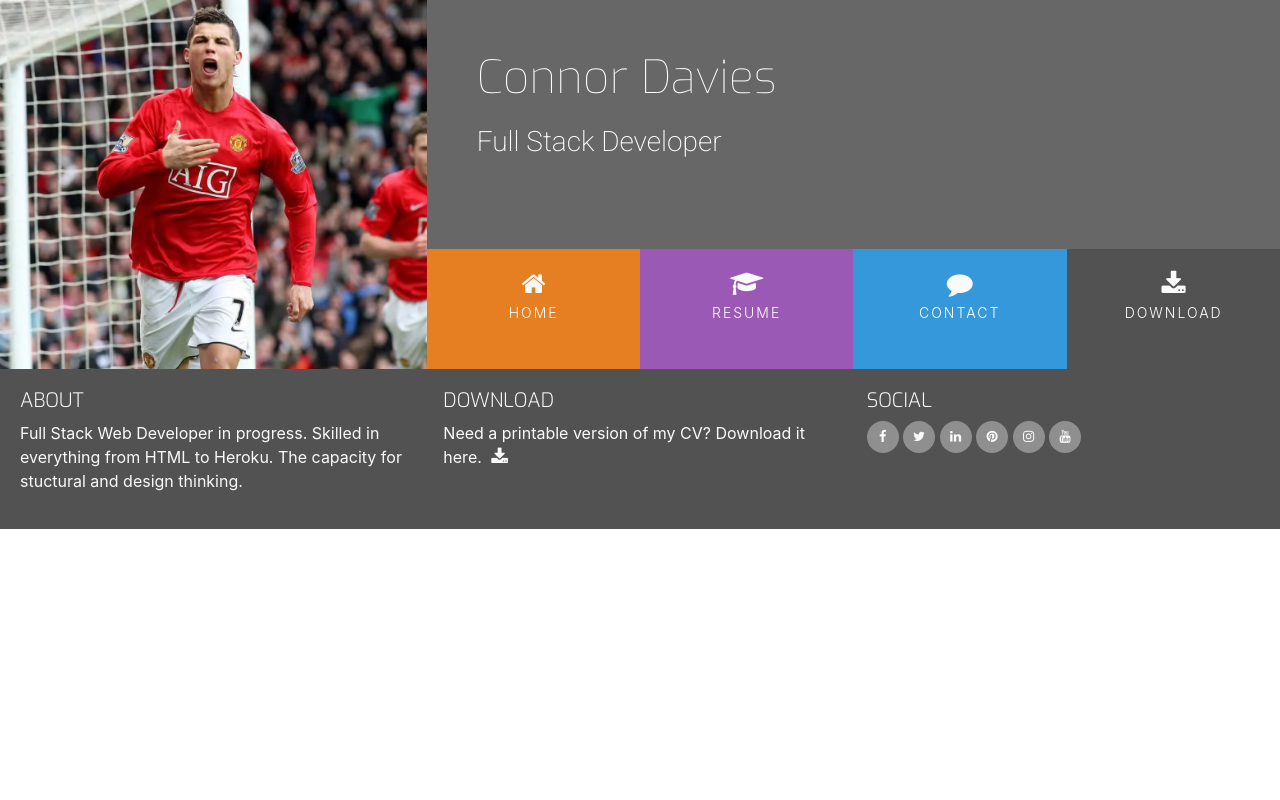
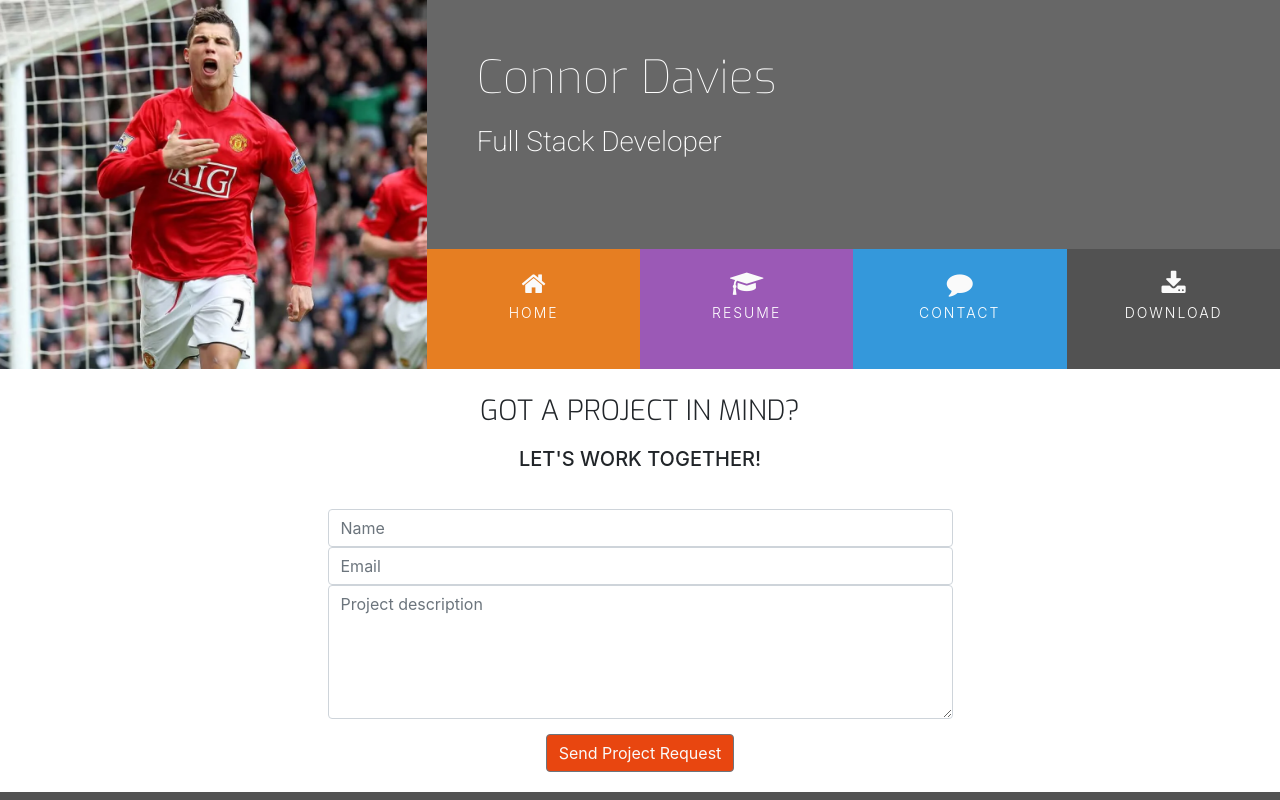
Before and after one commit to ConRdav/bootstrap-resume, a plain HTML site: page contact.html in a window 1280 px wide. Shown: the top 800 px of the page. Drawn offline with nearby package versions, Linux system fonts and the light colour scheme.

Commit message:
Add contact.html content

```diff
--- a/assets/css/style.css
+++ b/assets/css/style.css
@@ -16,6 +16,10 @@
 
 .bg-color-work-history {
     background-color: #9b59b6;
+}
+
+.bg-color-contact {
+    background-color: #fff;
 }
 
 .ui-menu-color-home {
@@ -322,3 +326,35 @@ footer {
 .history-items {
     margin-bottom: 30px;
 }
+
+/*Contact Form*/
+
+.contact-heading {
+    font-family: "Exo", sans-serif;
+    font-weight: 300;
+    margin-top: 25px;
+    margin-bottom: 20px;
+}
+
+.center-form {
+    padding-top: 10px;
+    margin: 0 auto;
+    max-width: 70%;
+}
+
+button[type="submit"] {
+    margin-top: 15px;
+    margin-bottom: 20px;
+    color: #fafafa;
+    background-color: #e84610;
+}
+
+/*Media Query*/
+@media(min-width: 992px) {
+    .center-form {
+        padding-top: 30px;
+        min-height: 240px;
+        margin: 0 auto;
+        max-width: 50%;
+    }
+}
--- a/contact.html
+++ b/contact.html
@@ -27,13 +27,13 @@
                     <div class="col">
                         <ul id="nav" class="list-inline menucontainer">
                             <li class="col-6 col-sm-3 ui-menu-color-home list-inline-item menuitem">
-                                <a href="#" class="hvr-sweep-to-bottom"><i class="fa fa-home" aria-hidden="true"></i><span>Home</span></a>
+                                <a href="index.html" class="hvr-sweep-to-bottom"><i class="fa fa-home" aria-hidden="true"></i><span>Home</span></a>
                             </li>
                             <li class="col-6 col-sm-3 ui-menu-color-resume list-inline-item menuitem">
-                                <a href="#" class="hvr-sweep-to-bottom"><i class="fa fa-graduation-cap" aria-hidden="true"></i><span>Resume</span></a>
+                                <a href="resume.html" class="hvr-sweep-to-bottom"><i class="fa fa-graduation-cap" aria-hidden="true"></i><span>Resume</span></a>
                             </li>
                             <li class="col-6 col-sm-3 ui-menu-color-contact list-inline-item menuitem">
-                                <a href="#" class="hvr-sweep-to-bottom"><i class="fa fa-comment" aria-hidden="true"></i><span>Contact</span></a>
+                                <a href="contact.html" class="hvr-sweep-to-bottom"><i class="fa fa-comment" aria-hidden="true"></i><span>Contact</span></a>
                             </li>
                             <li class="col-6 col-sm-3 ui-menu-color-download list-inline-item menuitem">
                                 <a href="#" class="hvr-sweep-to-bottom"><i class="fa fa-download" aria-hidden="true"></i><span>Download</span></a>
@@ -44,10 +44,29 @@
             </div>
         </div>
     </header>
-    <section>
+    <section class="container-fluid">
+        <div class="row bg-color-contact">
+            <div class="col">
+                <h3 class="contact-heading uppercase text-center">Got a project in mind?</h3>
+                <h5 class="uppercase text-center">Let's work together!</h5>
+
+                <div class="center-form">
+                    <form>
+                        <input type="text" name="name" id="fullname" class="form-control" placeholder="Name" required>
+                        <input type="email" name="email" id="emailaddress" class="form-control" placeholder="Email" required>
+                        <textarea name="projectsummary" id="projectsummary" class="form-control" placeholder="Project description" rows="5" required></textarea>
+                        <div class="form-row text-center">
+                            <div class="col">
+                                <button type="submit" class="btn btn-secondary">Send Project Request</button>
+                            </div>
+                        </div>
+                    </form>
+                </div>
+            </div>
+        </div>
 
     </section>
-    <footer class="containter-fluid">
+    <footer class="container-fluid">
         <div id="footer-details" class="row">
             <div class="col-sm-4">
                 <h5 class="uppercase general-sub">About</h5>
```
Also changed, not shown: index.html (+4 -4 lines), resume.html (+4 -4 lines).
